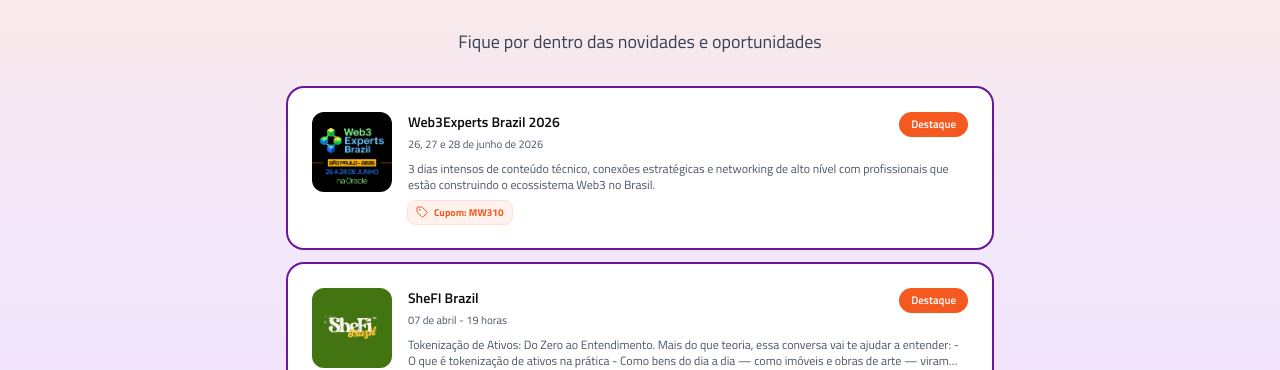
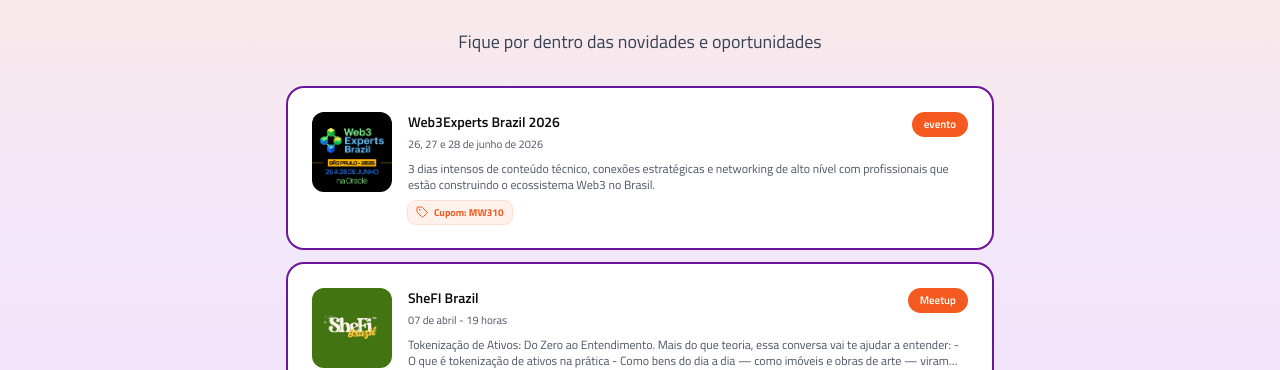
Before and after one commit to mulheresnaweb3/mnw3, a Next.js app: page / in a window 1280 px wide. Shown: the part 2570-2940 px from the top of the page. Built offline with nearby package versions, Linux system fonts and the light colour scheme; no server answers.

Commit message:
change badge for type event

```diff
--- a/src/app/page.tsx
+++ b/src/app/page.tsx
@@ -336,9 +336,9 @@
                           <div className="text-sm font-semibold text-foreground">{n.title}</div>
                           <div className="text-[11px] text-gray-600 mt-1">{n.date}</div>
                         </div>
-                        {n.badge && (
+                        {n.type && (
                           <span className="inline-flex rounded-full bg-secondary px-3 py-1 text-[11px] font-semibold text-white">
-                            {n.badge}
+                            {n.type}
                           </span>
                         )}
                       </div>
```
